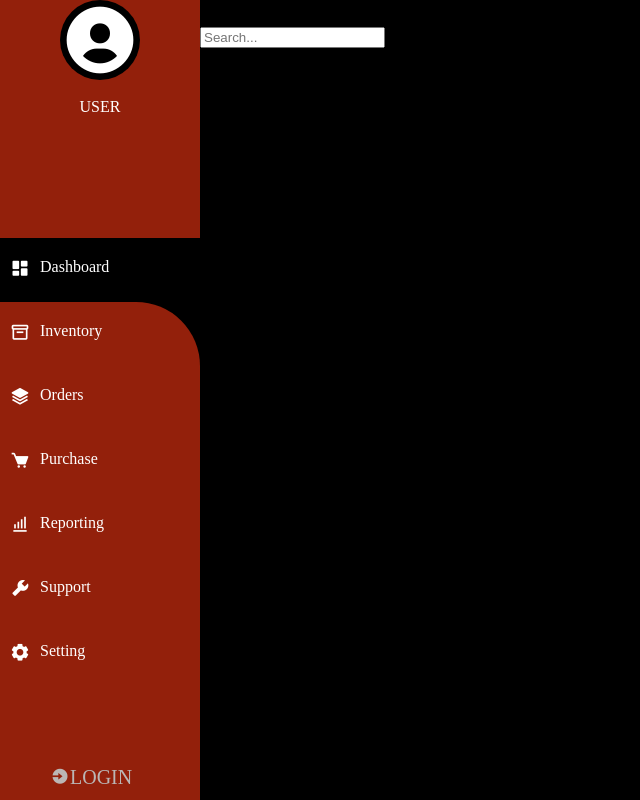
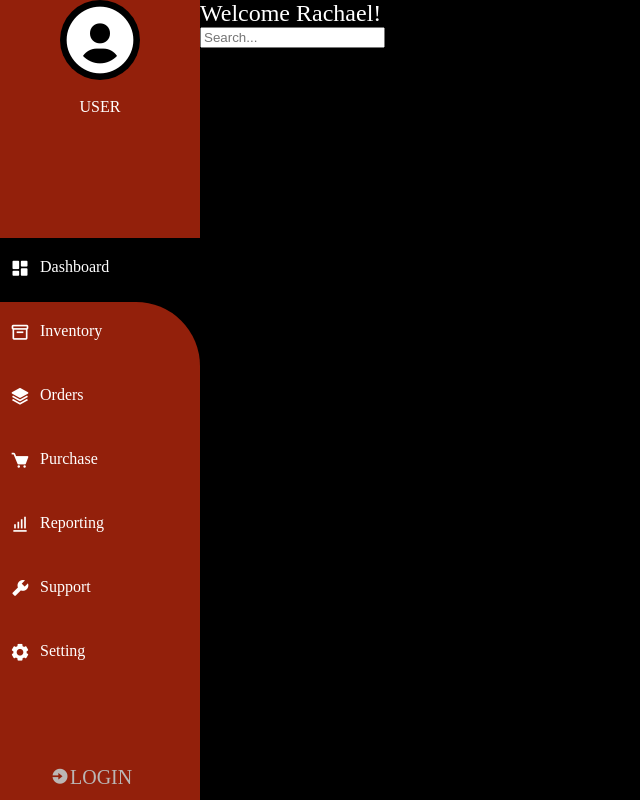
Before and after one commit to Lovethrech/personal-finance-manager, a Vue app: page / in a window 1280 px wide. Shown: the whole page, without its empty margins (0-640 px from the left). Built offline with nearby package versions, Linux system fonts and the light colour scheme.

Commit message:
...working on top-main-nav container.

```diff
--- a/src/components/MainTopNav.vue
+++ b/src/components/MainTopNav.vue
@@ -16,3 +16,9 @@
     search...
     notification bell with small dot ontop  -->
 </template>
+
+<style scoped>
+.user-welcome-msg{
+    color:#fff;
+}
+</style>
```
